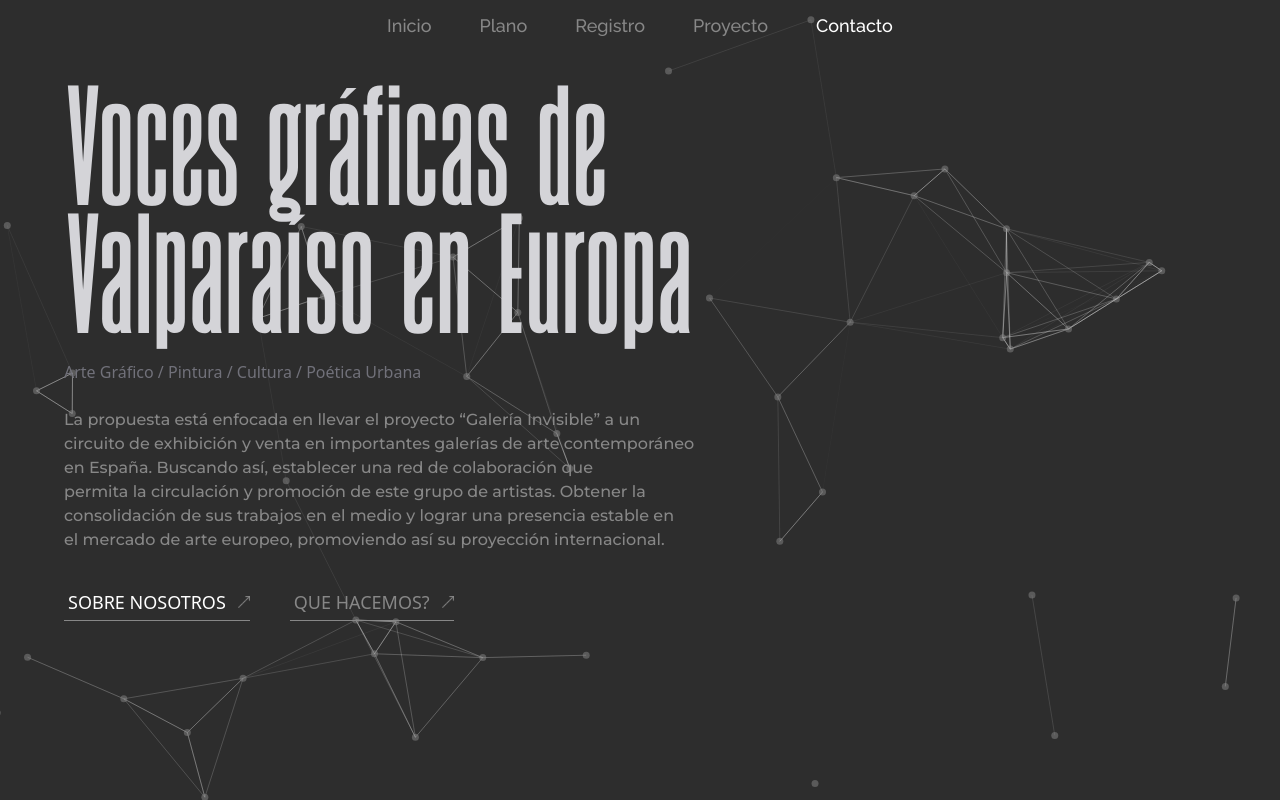
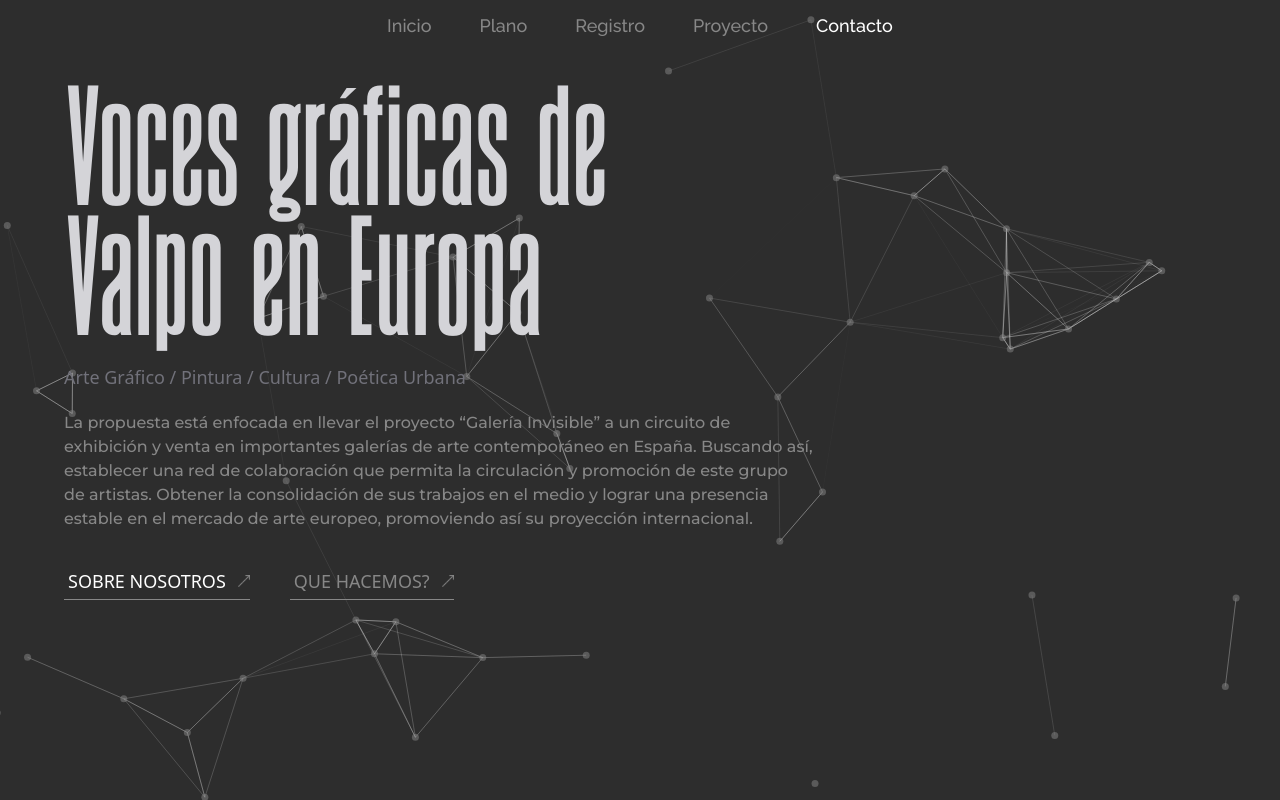
Before and after one commit to Najdorf12/gallery-app, a React (Vite) app: page /proyecto in a window 1280 px wide. Built offline with nearby package versions, Linux system fonts and the light colour scheme.

Commit message:
add animations

```diff
--- a/src/components/About.jsx
+++ b/src/components/About.jsx
@@ -36,7 +36,7 @@ const About = ({ handleButtonClick }) => {
           NOSOTROS
         </h1>
         <div className="w-12 h-[1px] bg-grayCustom mt-3  lg:w-[300px] lg:mt-6"></div>
-        <p className="text-sm text-grayCustom font-text2 font-medium text-balance mt-4 lg:text-base lg:mt-6 max-w-[660px] xl:text-lg 2xl:text-xl 2xl:max-w-[700px]">
+        <p className="text-sm text-grayCustom font-text2 font-medium text-balance mt-4 lg:text-base lg:mt-6 max-w-[660px]  2xl:text-xl 2xl:max-w-[700px]">
           Cada uno de ellos es un activo creador y gestor en la escena
           contemporánea de arte en Chile, desarrollando en su particularidad una
           investigación teórica y técnica sostenida en el tiempo que comparte en
--- a/src/pages/Plano.jsx
+++ b/src/pages/Plano.jsx
@@ -42,7 +42,7 @@ const Plano = () => {
       .fromTo(titleRef.current, { y: 30, opacity: 0 }, { y: 0, opacity: 1 })
       .fromTo(
         subtitleRef.current,
-        { x: 35, opacity: 0 },
+        { x: 40, opacity: 0 },
         { x: 0, opacity: 1 },
         "<"
       )
@@ -54,7 +54,8 @@ const Plano = () => {
           opacity: 1,
           stagger: 0.3,
           ease: "power1.out",
-        }, "-=.5"
+        },
+        "-=.3"
       );
   }, []);
 
@@ -74,7 +75,7 @@ const Plano = () => {
         </div>
         <p
           ref={subtitleRef}
-          className="text-sm relative text-grayCustom font-text2 font-medium text-balance mt-4 lg:text-sm 2xl:text-base lg:mt-6 max-w-[660px] 2xl:max-w-[700px]"
+          className="text-sm relative text-grayCustom font-text2 font-medium text-balance mt-4  2xl:text-base lg:mt-6 max-w-[660px] 2xl:max-w-[700px]"
         >
           La propuesta está enfocada en llevar el proyecto “Galería Invisible” a
           un circuito de exhibición y venta en importantes galerías de arte
--- a/src/pages/Project.jsx
+++ b/src/pages/Project.jsx
@@ -33,14 +33,14 @@ const Project = () => {
       <div className="w-full z-[550] relative flex flex-col px-3 lg:pl-[5%] h-full">
         <div ref={containerRef} className="relative">
           {activeArticle === "project" && (
-            <article className="flex flex-col justify-start items-start relative z-50 w-full cursor-default lg:max-w-[60%] mt-20">
-              <h1 className="august-bold leading- text-zinc-300 text-7xl lg:text-[8rem] 2xl:text-[10rem]">
-              Voces gráficas de Valparaíso en Europa
+            <article className="flex flex-col justify-start items-start relative z-50 w-full cursor-default  mt-20">
+              <h1 className="august-bold leading-[4.8rem] text-zinc-300  text-7xl max-w-[400px] lg:max-w-[600px] lg:leading-[8.1rem] lg:text-[8rem] 2xl:text-[10rem]">
+              Voces gráficas de Valpo en Europa
               </h1>
-              <p className="text-sm mt-3 text-zinc-500 lg:mt-6 lg:text-base">
+              <p className="text-sm mt-3 text-zinc-500 lg:mt-6 lg:text-lg">
               Arte Gráfico / Pintura / Cultura / Poética Urbana
               </p>
-              <p className="text-sm text-grayCustom font-text2 font-medium text-balance mt-4 lg:text-base lg:mt-6 max-w-[660px] xl:text-lg 2xl:text-xl">
+              <p className="text-sm text-grayCustom font-text2 font-medium text-balance mt-4 max-w-[800px]   lg:mt-5 lg:text-base 2xl:text-xl">
                 La propuesta está enfocada en llevar el proyecto “Galería
                 Invisible” a un circuito de exhibición y venta en importantes
                 galerías de arte contemporáneo en España. Buscando así,
```
